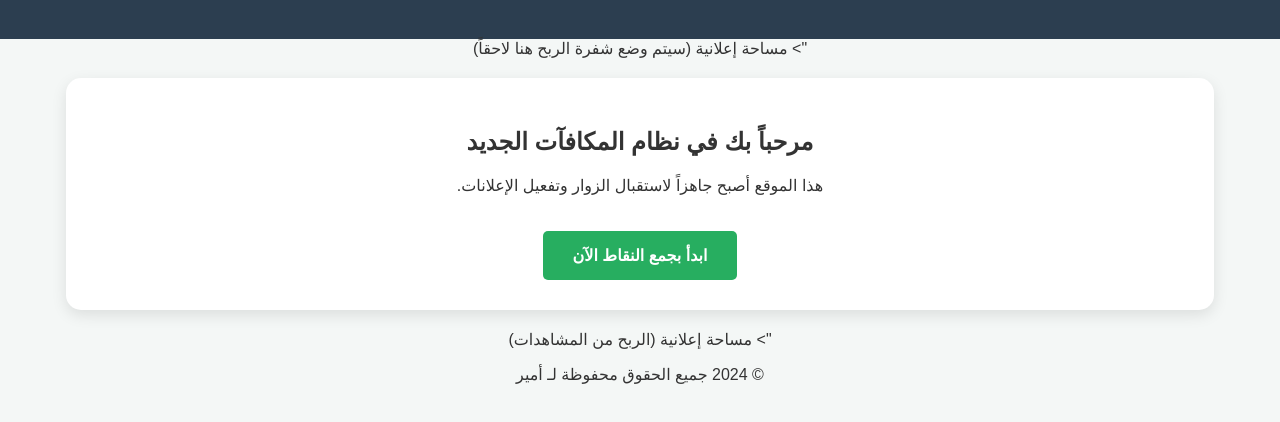
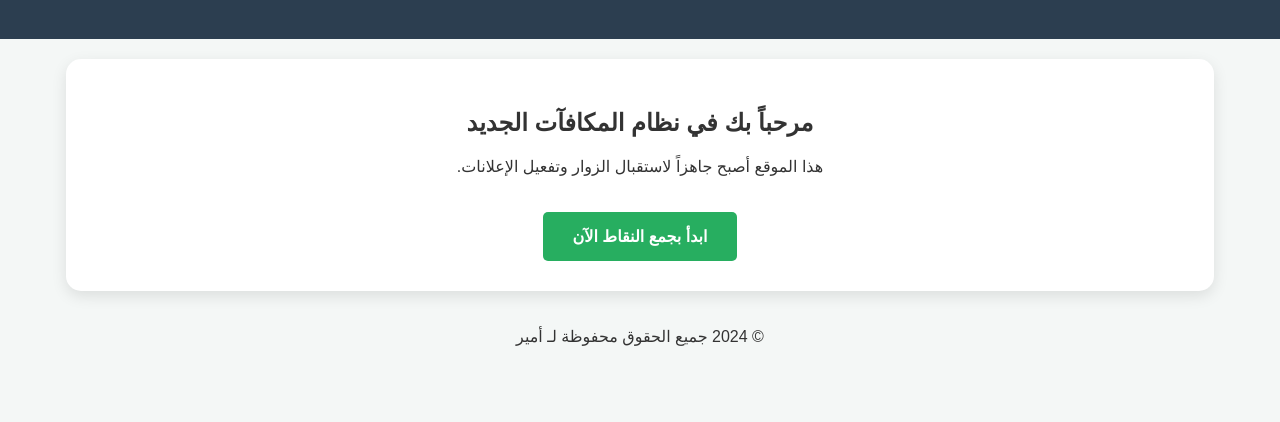
Before and after one commit to rhbjd5kztq-web/Amerr, a plain HTML site: page index.html in a window 1280 px wide. Shown: the part 82-504 px from the top of the page. Drawn offline with Linux system fonts and the light colour scheme.

Commit message:
Update index.html

```diff
--- a/index.html
+++ b/index.html
@@ -18,8 +18,9 @@
     <h1>تطبيق أمير - المنصة الرئيسية</h1>
 </header>
 
-<div class="<script async="async" data-cfasync="false" src="https://pl28320540.effectivegatecpm.com/dec2175cbfc931fcab2599622a467cf6/invoke.js"></script> <div id="container-dec2175cbfc931fcab2599622a467cf6"></div>">
-    مساحة إعلانية (سيتم وضع شفرة الربح هنا لاحقاً)
+<div class="ad-box”>
+    <script async="async" data-cfasync="false" src="https://pl28320540.effectivegatecpm.com/dec2175cbfc931fcab2599622a467cf6/invoke.js"></script>
+<div id="container-dec2175cbfc931fcab2599622a467cf6"></div>
 </div>
 
 <div class="main-card">
@@ -28,8 +29,9 @@
     <a href="#" class="btn">ابدأ بجمع النقاط الآن</a>
 </div>
 
-<div class="<script async="async" data-cfasync="false" src="https://pl28320540.effectivegatecpm.com/dec2175cbfc931fcab2599622a467cf6/invoke.js"></script> <div id="container-dec2175cbfc931fcab2599622a467cf6"></div>">
-    مساحة إعلانية (الربح من المشاهدات)
+<div class=”ad-box”>
+    <script async="async" data-cfasync="false" src="https://pl28320540.effectivegatecpm.com/dec2175cbfc931fcab2599622a467cf6/invoke.js"></script>
+<div id="container-dec2175cbfc931fcab2599622a467cf6"></div>
 </div>
 
 <footer>
```
